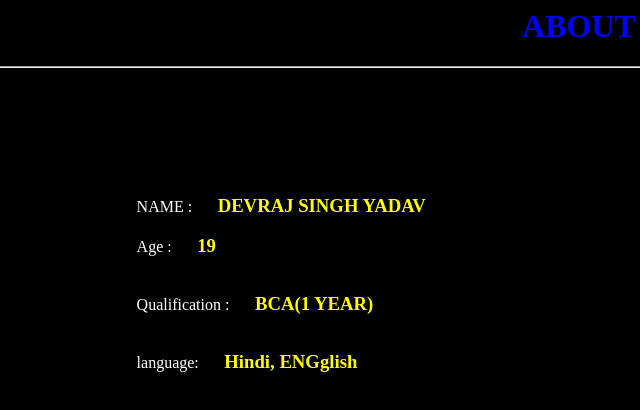
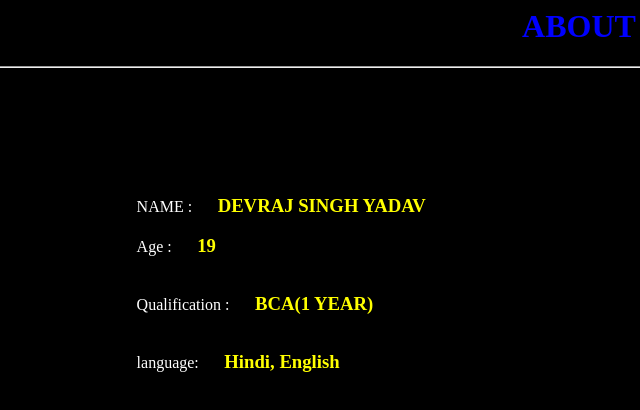
Before and after one commit to ydevraj317/ydevraj317, a plain HTML site: page webs/Obout.html in a window 1280 px wide. Shown: the full height of the page, 61-701 px from the left. Drawn offline with Linux system fonts and the light colour scheme.

Commit message:
Update Obout.html

```diff
--- a/webs/Obout.html
+++ b/webs/Obout.html
@@ -13,7 +13,7 @@
 
     Age : <h3>19</h3><br><br><br>
     Qualification : <h3>BCA(1 YEAR)</h3> <br><br><br>
-language: <h3>Hindi, ENGglish</h3>
+language: <h3>Hindi, English</h3>
     </DIV>
 
     </body>
```
